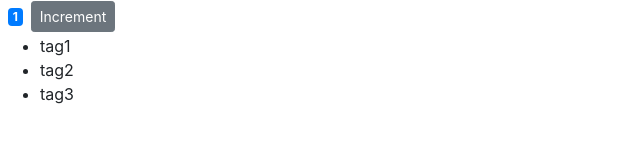
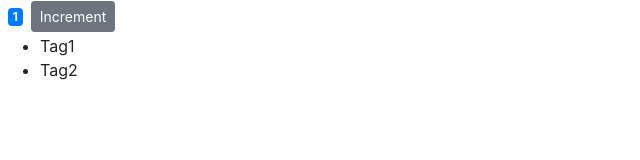
Before and after one commit to cvaquedano/ReactCrashCourse, a React (Create React App) app: page / in a window 1280 px wide. Shown: the top 160 px of the page, without its empty margins (0-640 px from the left). Built offline with nearby package versions, Linux system fonts and the light colour scheme.

Commit message:
Conditional Render

```diff
--- a/src/components/counter.jsx
+++ b/src/components/counter.jsx
@@ -2,17 +2,21 @@
 class Counter extends Component {
   state = {
     count: 1,
-    tags: ["tag1", "tag2", "tag3"]
+    tags: ["Tag1","Tag2"]
   };
+
+  renderTags() {
+      if(this.state.tags.length===0) return <p>No tagas</p>;
+    return this.state.tags.map(tag => <li key={tag}>{tag}</li>);
+  }
   render() {
     return (
       <React.Fragment>
         <span className={this.getBadgeClasses()}> {this.formatCount()} </span>
         <button className="btn btn-secondary btn-sm">Increment</button>
         <ul>
-          {this.state.tags.map(tag => (
-            <li key={tag}>{tag}</li>
-          ))}
+          {this.state.tags.length === 0 && "Please create a new tag!"}
+          {this.renderTags()}
         </ul>
       </React.Fragment>
     );
```
